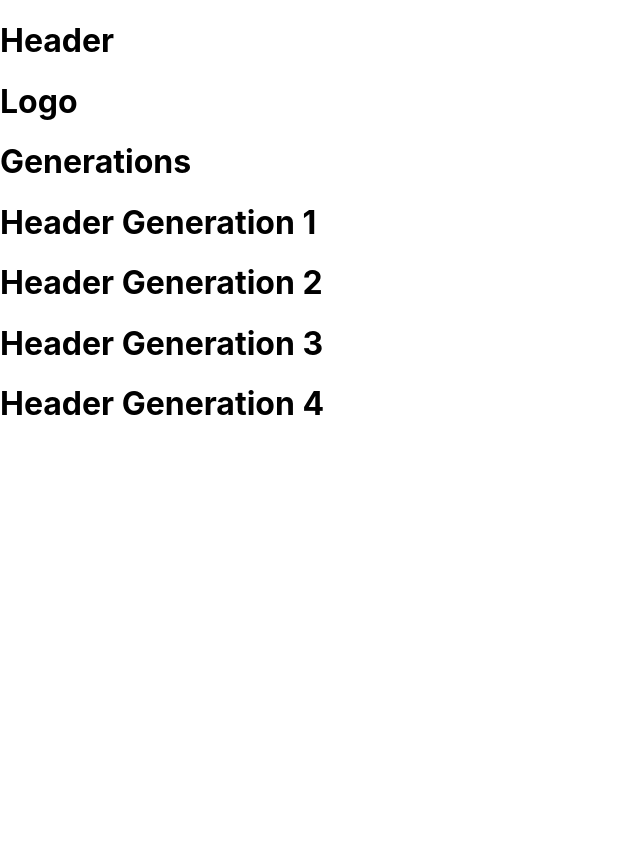
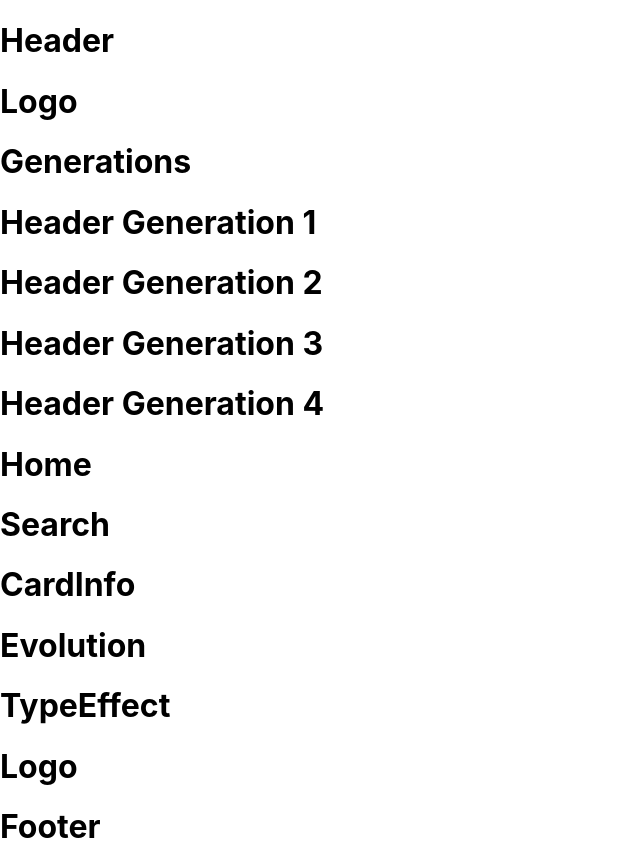
Before and after one commit to jerykoupun/Young-Boys, a React (Create React App) app in the folder Exercise12/front-end-b/: page / in a window 1280 px wide. Shown: the whole page, without its empty margins (0-640 px from the left). Before the commit the page ends 800 px from the top, so only its background shows below. Built offline with nearby package versions, Linux system fonts and the light colour scheme.

Commit message:
fix error & add code to app

```diff
--- a/Exercise12/front-end-b/src/App.js
+++ b/Exercise12/front-end-b/src/App.js
@@ -1,9 +1,13 @@
+import Footer from "./components/Footer";
 import Header from "./components/Header";
+import Home from "./components/Home";
 const App = () => {
   return (
     /*JSX*/
     <>
       <Header />
+      <Home />
+      <Footer />
     </>
   );
 };
--- a/Exercise12/front-end-b/src/components/Home/Search/index.js
+++ b/Exercise12/front-end-b/src/components/Home/Search/index.js
@@ -0,0 +1,5 @@
+const Search = () => {
+  return <h1>Search</h1>;
+};
+
+export default Search;
--- a/Exercise12/front-end-b/src/components/Home/index.js
+++ b/Exercise12/front-end-b/src/components/Home/index.js
@@ -1,5 +1,14 @@
-const Search = () => {
-    return <h1>Search</h1>;
-  };
+import CardInfo from "./Card-Info";
+import Search from "./Search";
 
-  export default Search;
+const Home = () => {
+  return (
+    <>
+      <h1>Home</h1>
+      <Search />
+      <CardInfo />
+    </>
+  );
+};
+
+export default Home;
```
Also changed, not shown: Exercise12/front-end-b/src/components/Home/Card-Info/index.js (+4 -4 lines).
